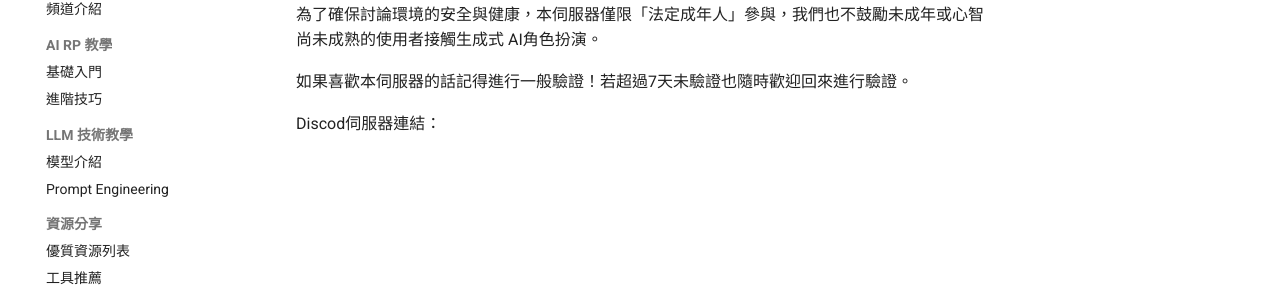
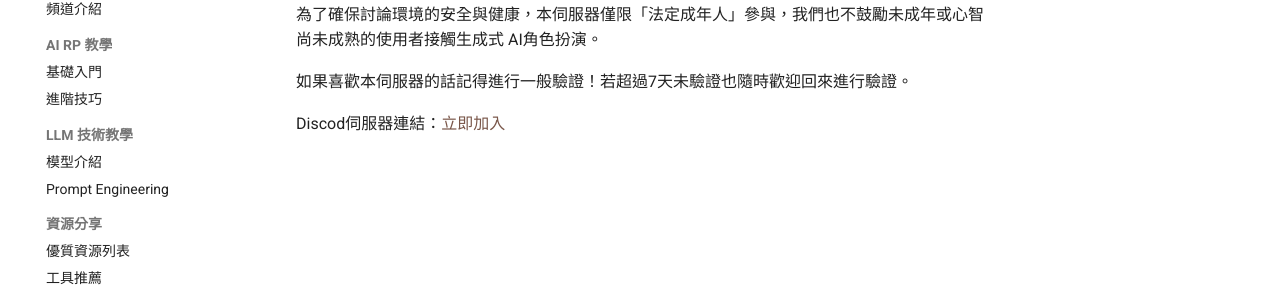
Before and after one commit to Chocochocococo/ai-milktea-wiki, an MkDocs documentation site: the page built from docs/server/about.md, in a window 1280 px wide. Shown: the part 245-550 px from the top of the page. Built offline with MkDocs 1.6.1 and Material for MkDocs 9.7.7, drawn with Linux system fonts in a browser that asks for light colours.

Commit message:
Update about.md
新增邀請連結。

```diff
--- a/docs/server/about.md
+++ b/docs/server/about.md
@@ -16,4 +16,4 @@ tags:
 如果喜歡本伺服器的話記得進行一般驗證！若超過7天未驗證也隨時歡迎回來進行驗證。
 
 
-Discod伺服器連結：
+Discod伺服器連結：[立即加入](https://discord.gg/9BeQfJuhgj)
```
